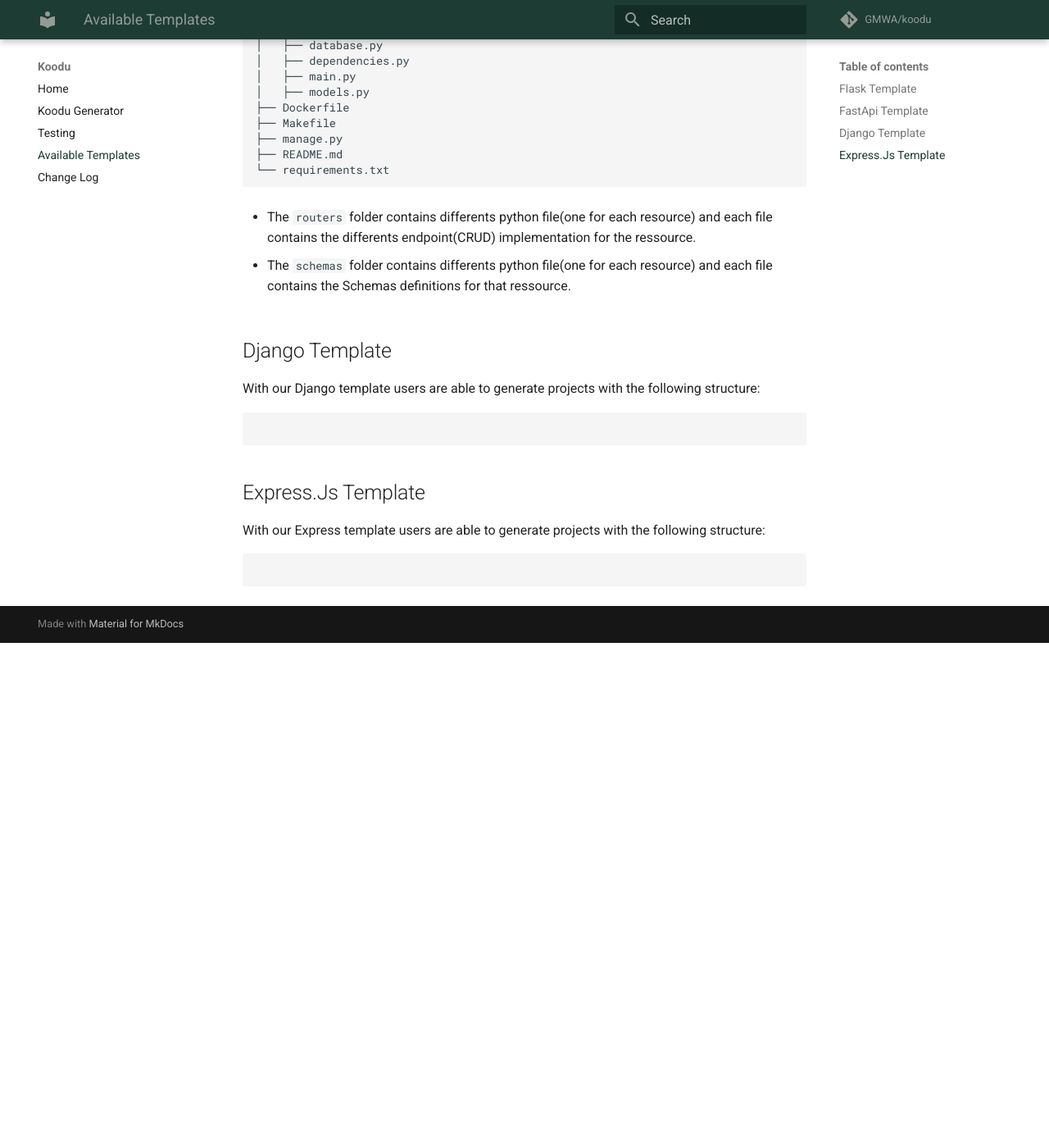
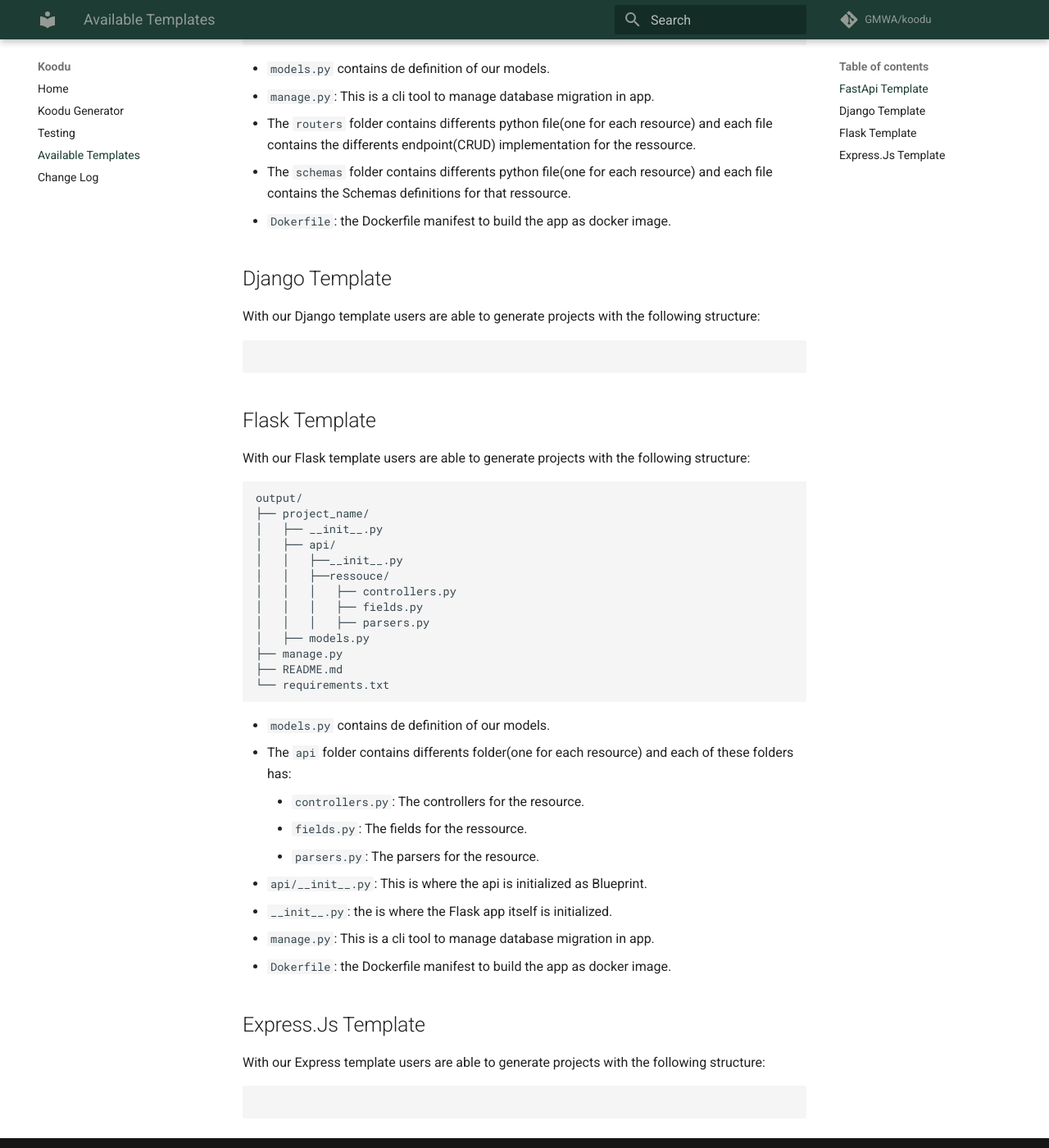
Before and after one commit to GMWA/koodu, an MkDocs documentation site: the page built from docs/templates.md, in a window 1280 px wide and 1400 px high, scrolled down 672 px. Shown: the whole window at 82% size. Built offline with MkDocs 1.6.1 and Material for MkDocs 9.7.7, drawn with Linux system fonts in a browser that asks for light colours; comment, search, counter and statistics services are not loaded; before the commit the page ends 1456 px from its top, so only the background shows below that; some of the changed text lies outside the part shown.

Commit message:
templates docs: add flask structure

````diff
--- a/docs/templates.md
+++ b/docs/templates.md
@@ -1,14 +1,6 @@
 # Available Templates
 
 When installed, koodu also contains a series of templates that can be used to generate code for web applications based on a number of well-known frameworks.
-
-## Flask Template
-
-With our Flask template users are able to generate projects with the following structure:
-
-```
-
-```
 
 ## FastApi Template
 
@@ -35,9 +27,11 @@ output/
 └── requirements.txt
 ```
 
+* `models.py` contains de definition of our models.
+* `manage.py`: This is a cli tool to manage database migration in app.
 * The `routers` folder contains differents python file(one for each resource) and each file contains the differents endpoint(CRUD) implementation for the ressource.
-
 * The `schemas` folder contains differents python file(one for each resource) and each file contains the Schemas definitions for that ressource.
+* `Dokerfile`: the Dockerfile manifest to build the app as docker image.
 
 ## Django Template
 
@@ -47,6 +41,37 @@ With our Django template users are able to generate projects with the following
 
 ```
 
+## Flask Template
+
+With our Flask template users are able to generate projects with the following structure:
+
+```
+output/
+├── project_name/
+│   ├── __init__.py
+│   ├── api/
+│   │   ├──__init__.py
+│   │   ├──ressouce/
+│   │   │   ├── controllers.py
+│   │   │   ├── fields.py
+│   │   │   ├── parsers.py
+│   ├── models.py
+├── manage.py
+├── README.md
+└── requirements.txt
+```
+
+* `models.py` contains de definition of our models.
+* The `api` folder contains differents folder(one for each resource) and each of these folders has:
+    * `controllers.py`: The controllers for the resource.
+    * `fields.py`: The fields for the ressource.
+    * `parsers.py`: The parsers for the resource.
+* `api/__init__.py`: This is where the api is initialized as Blueprint.
+* `__init__.py`: the is where the Flask app itself is initialized.
+* `manage.py`: This is a cli tool to manage database migration in app.
+* `Dokerfile`: the Dockerfile manifest to build the app as docker image.
+
+
 ## Express.Js Template
 
 With our Express template users are able to generate projects with the following structure:
````
